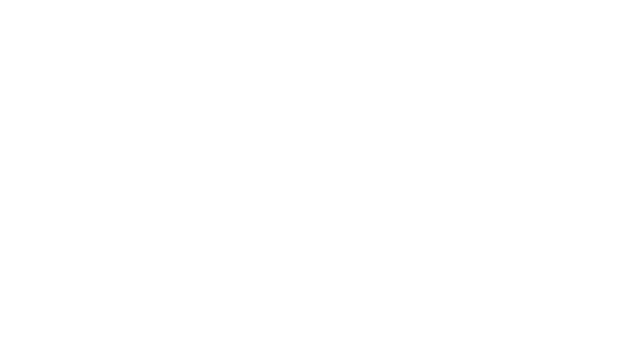
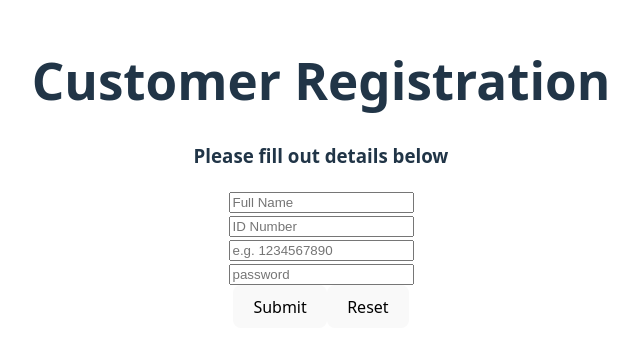
Before and after one commit to VCNMB-3rd-years/INSY7314_Part2, a React (Vite) app in the folder frontend/: page /register in a window 1280 px wide. Before the commit this address had no page. Shown: the part 227-578 px from the top of the page, without its empty margins (319-959 px from the left). Built offline with nearby package versions, Linux system fonts and the light colour scheme.

Commit message:
basic screen for register added
* connects to api endpoint
* when running get endpoint in postman, it adds new user to mongo

```diff
--- a/frontend/src/App.jsx
+++ b/frontend/src/App.jsx
@@ -1,6 +1,7 @@
 import { BrowserRouter as Router, Routes, Route} from 'react-router-dom'
 import PaymentPortal from './pages/paymentPortal.jsx'
 import CreatePayment from './pages/makePayment.jsx'
+import RegisterCustomer from './pages/registerCustomer.jsx'
 
 function App() {
   return (
@@ -8,6 +9,7 @@ function App() {
       <Routes>
         <Route path="/paymentPortal" element={<PaymentPortal />} />
         <Route path="/makePayment" element={<CreatePayment />} />
+        <Route path="/register" element={<RegisterCustomer />} />
       </Routes>
     </Router>
   )
--- /dev/null
+++ b/frontend/src/pages/registerCustomer.jsx
@@ -0,0 +1,98 @@
+import { useEffect, useState } from 'react'
+import { registerCustomer } from '../services/apiService.js'
+import '../App.css'
+
+export default function RegisterCustomer() {
+    const [formData, setFormData] = useState({
+        fullName: '',
+        idNumber: '',
+        accNumber: '',
+        userPassword: ''
+    })
+
+    const handleInputChange = (e) => {
+        setFormData({ ...formData, [e.target.name]: e.target.value }) //updates variable data as user types
+    }
+
+    const handleSubmit = async (e) => {
+        e.preventDefault()
+        await registerCustomer(formData)
+        alert('Customer added')
+        setFormData({
+            fullName: '',
+            idNumber: '',
+            accNumber: '',
+            userPassword: ''
+        })
+    }
+
+    const handleReset = (e) => {
+        setFormData({
+            fullName: '',
+            idNumber: '',
+            accNumber: '',
+            userPassword: ''
+        })
+    }
+
+    return (
+        <div>
+            <h1>Customer Registration</h1>
+            <div>
+                <h3>Please fill out details below</h3>
+                <form onSubmit={handleSubmit}>
+                    <input
+                        type="text"
+                        name="fullName"
+                        placeholder="Full Name"
+                        value={formData.fullName}
+                        onChange={handleInputChange}
+                        required
+                    >
+                    </input>
+
+                    <br></br>
+
+                    <input
+                        type="text"
+                        name="idNumber"
+                        placeholder="ID Number"
+                        value={formData.idNumber}
+                        onChange={handleInputChange}
+                        required
+                    >
+                    </input>
+
+                    <br></br>
+
+                    <input
+                        type="text"
+                        name="accNumber"
+                        placeholder="e.g. 1234567890"
+                        value={formData.accNumber}
+                        onChange={handleInputChange}
+                        required
+                    >
+                    </input>
+
+                    <br></br>
+
+                    <input
+                        type="text"
+                        name="userPassword"
+                        placeholder="password"
+                        value={formData.userPassword}
+                        onChange={handleInputChange}
+                        required
+                    >
+                    </input>
+
+                    <br></br>
+
+                    <button type="submit" onClick={() => { }}>Submit</button>
+                    <button type="reset" onClick={handleReset}>Reset</button>
+                </form>
+            </div>
+        </div>
+    )
+}
--- a/frontend/src/services/apiService.js
+++ b/frontend/src/services/apiService.js
@@ -2,3 +2,4 @@ import axios from '../interfaces/axiosInstance.js' //call in axios interface
 
 export const getPendingPayments = () => axios.get('/payments')
 export const createPayment = (payment) => axios.post('/payments/', payment)
+export const registerCustomer = (customer) => axios.post('/customer/register', customer)
```
Also changed, not shown: 2 other files (tests, documents, lock files or other folders).
